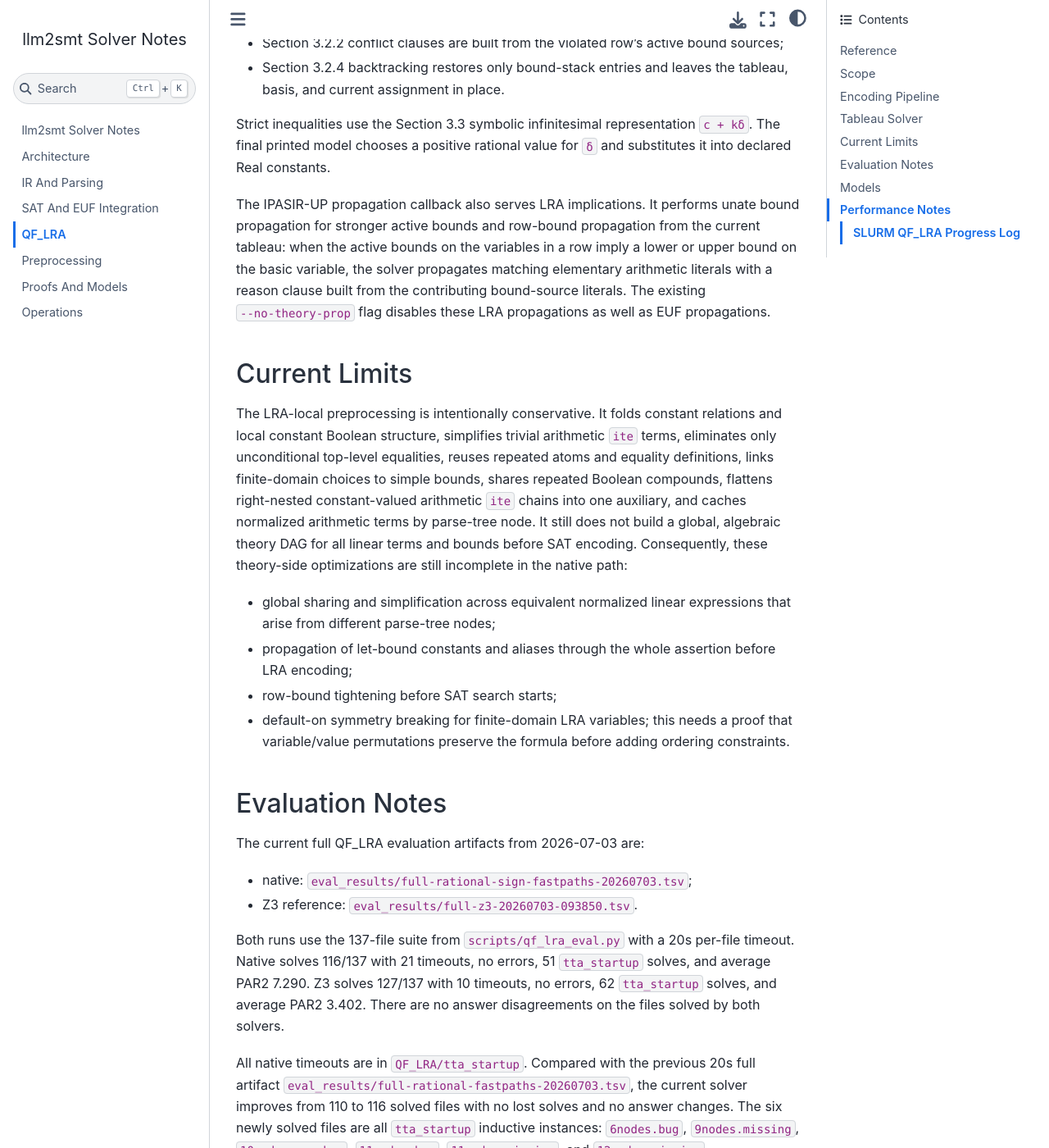
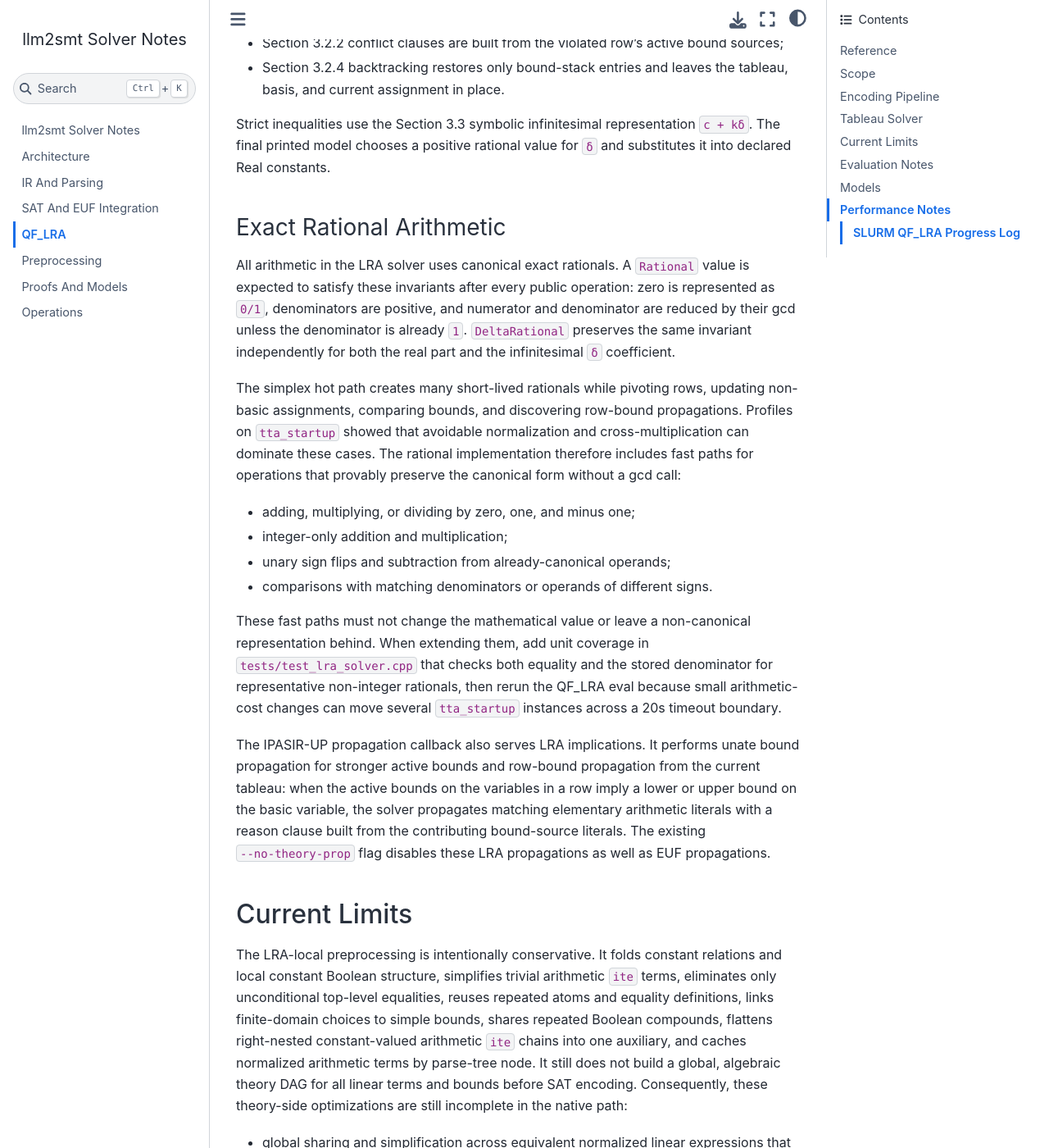
Before and after one commit to MikolasJanota/llm2smt, a Jupyter Book: the page built from docs/qf-lra.md, in a window 1280 px wide and 1400 px high, scrolled down 3366 px. Shown: the whole window at 82% size. Built offline with Jupyter Book 1.0.4 settings and Sphinx 7.4.7 and the Sphinx Book theme 1.1.4, drawn with Linux system fonts in a browser that asks for light colours.

Commit message:
Document LRA rational arithmetic invariants
Add an Exact Rational Arithmetic section to the QF_LRA notes. The new section records the canonical-form invariants expected from Rational and DeltaRational: zero as 0/1, positive denominators, and reduced numerator/denominator pairs except for denominator-one integers.

The documentation also explains why these invariants matter for performance work. The simplex hot path creates many short-lived rationals while pivoting, updating assignments, comparing bounds, and discovering row-bound propagations, and recent tta_startup profiles showed avoidable normalization and cross-multiplication as major costs.

List the accepted fast-path categories so future edits have a clear correctness boundary: zero/unit arithmetic, integer-only arithmetic, sign flips and subtraction on canonical operands, and comparisons that can avoid cross-multiplication. The notes explicitly require unit coverage that checks both value equality and stored denominators, plus QF_LRA eval reruns for future arithmetic fast paths.

Verification: bash scripts/build_docs.sh.

```diff
--- a/docs/qf-lra.md
+++ b/docs/qf-lra.md
@@ -143,6 +143,34 @@ simplex architecture:
 Strict inequalities use the Section 3.3 symbolic infinitesimal representation
 `c + kδ`. The final printed model chooses a positive rational value for `δ` and
 substitutes it into declared Real constants.
+
+### Exact Rational Arithmetic
+
+All arithmetic in the LRA solver uses canonical exact rationals. A `Rational`
+value is expected to satisfy these invariants after every public operation:
+zero is represented as `0/1`, denominators are positive, and numerator and
+denominator are reduced by their gcd unless the denominator is already `1`.
+`DeltaRational` preserves the same invariant independently for both the real
+part and the infinitesimal `δ` coefficient.
+
+The simplex hot path creates many short-lived rationals while pivoting rows,
+updating non-basic assignments, comparing bounds, and discovering row-bound
+propagations. Profiles on `tta_startup` showed that avoidable normalization and
+cross-multiplication can dominate these cases. The rational implementation
+therefore includes fast paths for operations that provably preserve the
+canonical form without a gcd call:
+
+- adding, multiplying, or dividing by zero, one, and minus one;
+- integer-only addition and multiplication;
+- unary sign flips and subtraction from already-canonical operands;
+- comparisons with matching denominators or operands of different signs.
+
+These fast paths must not change the mathematical value or leave a
+non-canonical representation behind. When extending them, add unit coverage in
+`tests/test_lra_solver.cpp` that checks both equality and the stored denominator
+for representative non-integer rationals, then rerun the QF_LRA eval because
+small arithmetic-cost changes can move several `tta_startup` instances across a
+20s timeout boundary.
 
 The IPASIR-UP propagation callback also serves LRA implications. It performs
 unate bound propagation for stronger active bounds and row-bound propagation
```
